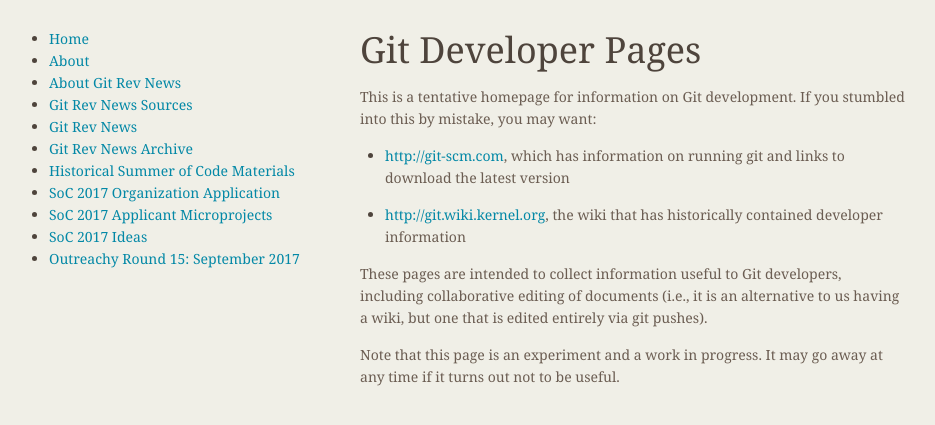
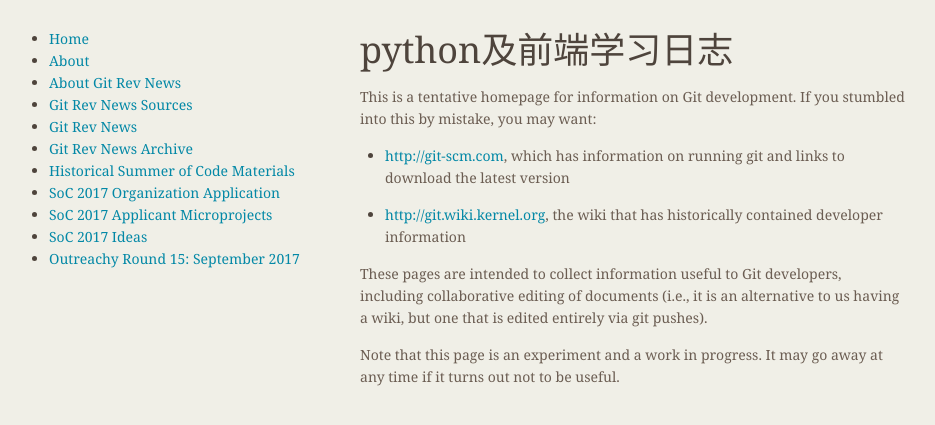
Before and after one commit to jingsupo/new, a Jekyll site: the page built from index.md, in a window 1280 px wide. Shown: the top 425 px of the page, without its empty margins (174-1109 px from the left). Built offline with Jekyll 4.4.1, drawn with Linux system fonts in a browser that asks for light colours.

Commit message:
Update index.md

```diff
--- a/index.md
+++ b/index.md
@@ -1,6 +1,6 @@
 ---
 layout: default
-title: Git Developer Pages
+title: python及前端学习日志
 navbar: false
 ---
 
```
